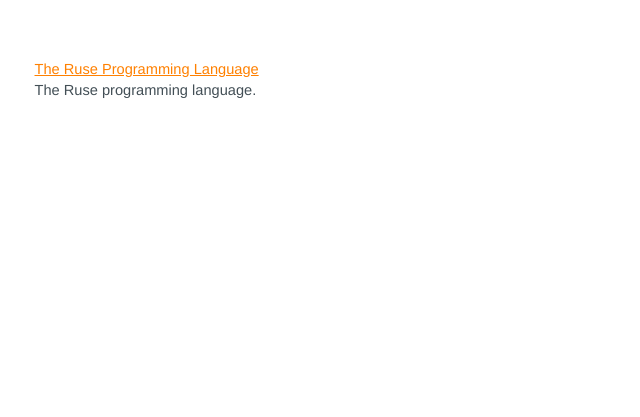
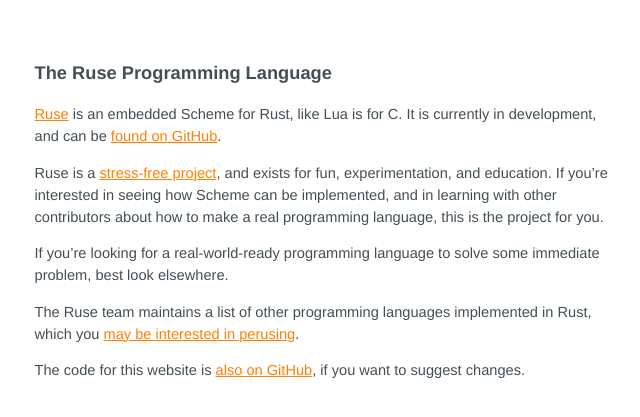
Before and after one commit to alilleybrinker/ruse-lang.github.io, a Jekyll site: the page built from index.md, in a window 1280 px wide. Shown: the top 417 px of the page, without its empty margins (24-664 px from the left). Built offline with Jekyll 4.4.1, drawn with Linux system fonts in a browser that asks for light colours.

Commit message:
Added real content

```diff
--- a/_includes/header.html
+++ b/_includes/header.html
@@ -1,3 +1,3 @@
-<header class="site-header">
-  <a class="site-title" href="{{ site.baseurl }}/">{{ site.title }}</a>
+<header>
+  <h1><a href="{{ site.baseurl }}/">{{ site.title }}</a></h1>
 </header>
--- a/_sass/base/_type.scss
+++ b/_sass/base/_type.scss
@@ -22,8 +22,20 @@
 // The most important header is also the largest, just to make sure that it
 // stands out amongst all the others.
 h1 {
-    font-size: $fontSize-largest;
+    font-size: $fontSize-large;
 }
+
+    h1 a,
+    h1 a:hover,
+    h1 a:focus,
+    h1 a:active,
+    h1 a:visited,
+    h1 a:visited:hover,
+    h1 a:visited:focus,
+    h1 a:visited:active {
+        color: $color-text;
+        text-decoration: none;
+    }
 
 // The second and third most important headers share the same size, and should
 // be differentiated based on other styles.
--- a/index.md
+++ b/index.md
@@ -2,4 +2,19 @@
 layout: default
 ---
 
-The Ruse programming language.
+[Ruse][ruse-lang] is an embedded Scheme for Rust, like Lua is for C. It is currently in development, and can be [found on GitHub][ruse].
+
+Ruse is a [stress-free project][stress-free], and exists for fun, experimentation, and education. If you're interested in seeing how Scheme can be implemented, and in learning with other contributors about how to make a real programming language, this is the project for you.
+
+If you're looking for a real-world-ready programming language to solve some immediate problem, best look elsewhere.
+
+The Ruse team maintains a list of other programming languages implemented in Rust, which you [may be interested in perusing][langs-in-rust].
+
+The code for this website is [also on GitHub][website], if you want to suggest changes.
+
+
+[ruse-lang]: https://github.com/ruse-lang/
+[ruse]: https://github.com/ruse-lang/ruse
+[stress-free]: https://github.com/ruse-lang/stress-free-manifesto
+[langs-in-rust]: https://github.com/ruse-lang/langs-in-rust
+[website]: https://github.com/ruse-lang/ruse-lang.github.io
```
